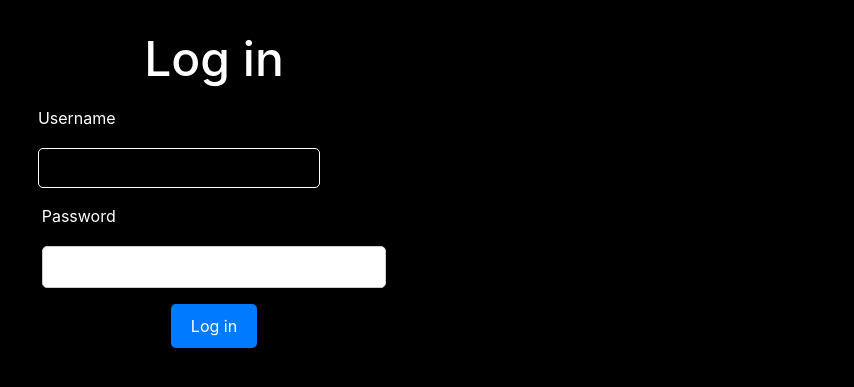
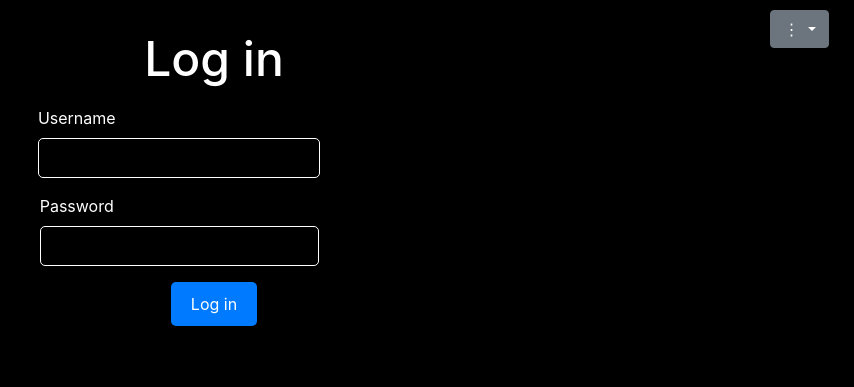
Before and after one commit to Sharjeel-Rauf/Yahoo_finance_tracker, a Django app: page /login/ in a window 1280 px wide. Shown: the top 387 px of the page, without its empty margins (426-1280 px from the left). Run offline with Django 5.2, Linux system fonts and the light colour scheme; parts of the project's set-up code (start-up, migrations or seed data) failed here and were passed over; some libraries are stand-ins or nearby versions.

Commit message:
latest commit

```diff
--- a/project_finance/finance_app/templates/finance_app/login.html
+++ b/project_finance/finance_app/templates/finance_app/login.html
@@ -1,71 +1,9 @@
 {% extends 'base.html' %}
 
-{% block title %}Log in | {% endblock %}
+{% block title %} Log in{% endblock %}
 
 {% block content %}
-<style>
-    /* CSS for the login page */
-    .page-container {
-        padding: 10px;
-        text-align: center;
-    }
 
-    .page-title {
-        font-size: 24px;
-        color: #fff;
-        margin-top: 20px;
-    }
-
-    @media (min-width: 1024px) {
-        .page-title {
-            font-size: 48px;
-        }
-    }
-
-    .form-container {
-        width: 50%;
-        margin: 0 auto;
-    }
-
-    .form-label {
-        color: #fff;
-    }
-
-    .form-input {
-        width: 100%;
-        margin-top: 10px;
-        padding: 8px;
-        border-radius: 5px;
-        border: 1px solid #ccc;
-    }
-
-    .form-input:focus {
-        outline: none;
-        border-color: #007bff;
-    }
-
-    .form-button {
-        padding: 10px 20px;
-        border: none;
-        border-radius: 5px;
-        background-color: #007bff;
-        color: #fff;
-        cursor: pointer;
-        transition: background-color 0.3s ease;
-    }
-
-    .form-button:hover {
-        background-color: #0056b3;
-    }
-
-    .form-error {
-        margin-top: 10px;
-        padding: 10px;
-        border-radius: 5px;
-        background-color: #ffcccc;
-        color: #ff0000;
-    }
-</style>
 
 <div class="page-container">
     <h1 class="page-title">Log in</h1>
@@ -94,4 +32,67 @@
 
     <button type="submit" class="form-button">Log in</button>
 </form>
+
+<!-- jQuery -->
+<script src="https://code.jquery.com/jquery-3.6.4.min.js"></script>
+
+<!-- Bootstrap JS -->
+<script src="https://stackpath.bootstrapcdn.com/bootstrap/4.5.2/js/bootstrap.bundle.min.js"></script>
+
+<script>
+    $(document).ready(function(){
+        $('#userMenuButton').dropdown();
+    });
+</script>
+
+<style>
+    /* CSS for the login page */
+    .page-container {
+        padding: 10px;
+        text-align: center;
+    }
+
+    .page-title {
+        font-size: 24px;
+        color: #fff;
+        margin-top: 20px;
+    }
+
+    @media (min-width: 1024px) {
+        .page-title {
+            font-size: 48px;
+        }
+    }
+
+    .form-container {
+        width: 60%; /* Increase the width of the form container */
+        margin: 0 auto; /* Center the form container */
+    }
+
+    .form-label {
+        color: #fff;
+    }
+
+    .form-button {
+        padding: 10px 20px;
+        border: none;
+        border-radius: 5px;
+        background-color: #007bff;
+        color: #fff;
+        cursor: pointer;
+        transition: background-color 0.3s ease;
+    }
+
+    .form-button:hover {
+        background-color: #0056b3;
+    }
+
+    .form-error {
+        margin-top: 10px;
+        padding: 10px;
+        border-radius: 5px;
+        background-color: #ffcccc;
+        color: #ff0000;
+    }
+</style>
 {% endblock %}
--- a/project_finance/finance_app/views.py
+++ b/project_finance/finance_app/views.py
@@ -26,6 +26,9 @@ import json
 
 import plotly
 
+from django.contrib.auth.decorators import login_required
+
+@login_required(login_url="login")
 def front_page_view(request):
     context = {}
     context['page_title'] = 'Comprehensive Options Strategy Analyzer'
--- a/project_finance/static/style.css
+++ b/project_finance/static/style.css
@@ -105,6 +105,7 @@ body {
 
 input[type='text'],
 input[type='number'],
+input[type='password'],
 select {
   width: 80%; /* Increase width to 80% */
   height: 40px; /* Increase height */
@@ -120,6 +121,7 @@ select {
 
 input[type='text']:focus,
 input[type='number']:focus,
+input[type='password']:focus,
 select:focus {
   border-color: red; /* Highlight border in red when focused */
 }
@@ -174,7 +176,12 @@ select {
 }
 
 
-
+.container-fluid {
+  position: absolute;
+  top: 20px; /* Margin from the top */
+  width: 100%;
+  z-index: 1000; /* Ensure it appears on top of other elements */
+}
 /* ######################################### */
 
 .main-content {
@@ -254,6 +261,8 @@ select {
   background-color: black;
   color: white;
 }
+
+/* dropdown menu */
 .dropdown-menu {
   right: 0;
   left: auto;
--- a/project_finance/templates/base.html
+++ b/project_finance/templates/base.html
@@ -1,10 +1,10 @@
 <!DOCTYPE html>
 <html lang="en">
 <head>
-    <title>Finance - {{ page_title }}</title>
+    <title>Finance - {% block title %}{% endblock %}</title>
     {% load static %}
     {% block head %}
-        <meta charset='UTF-8'>
+        <meta charset="UTF-8">
         <meta name="viewport" content="width=device-width, initial-scale=1.0">
         <link rel="stylesheet" href="{% static 'style.css' %}">
         <!-- Bootstrap CSS -->
@@ -13,14 +13,33 @@
         <script src="https://cdn.plot.ly/plotly-latest.min.js"></script>
     {% endblock %}
 </head>
+<body>
+    <div class="container-fluid" style="position: absolute; top: 10px; right: 10px;">
+        <div class="row justify-content-end">
+            <div class="col-auto">
+                <div class="dropdown">
+                    <button class="btn btn-secondary dropdown-toggle" type="button" id="userMenuButton" data-toggle="dropdown" aria-haspopup="true" aria-expanded="false">
+                        &#x22EE;
+                    </button>
+                    <div class="dropdown-menu dropdown-menu-right" aria-labelledby="userMenuButton">
+                        {% if request.user.is_authenticated %}
+                            <a class="dropdown-item" href="{% url 'logout' %}">Log out</a>
+                        {% else %}
+                            <a class="dropdown-item" href="{% url 'login' %}">Log in</a>
+                            <a class="dropdown-item" href="{% url 'signup' %}">Sign up</a>
+                        {% endif %}
+                    </div>
+                </div>
+            </div>
+        </div>
+    </div>
 
-<body>
+    {% block content %}
+    {% endblock %}
+
+    {% block scripts %}
+    {% endblock %}
 
 
-{% block content %}
-{% endblock %}
-
-{% block scripts %}
-{% endblock %}
 </body>
 </html>
```
Also changed, not shown: project_finance/finance_app/templates/finance_app/frontpage.html (+3 -21 lines), project_finance/finance_app/templates/finance_app/signup.html (+13 -1 lines), project_finance/db.sqlite3.
